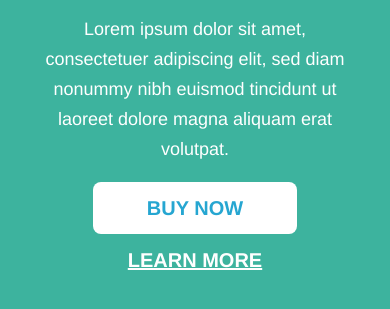
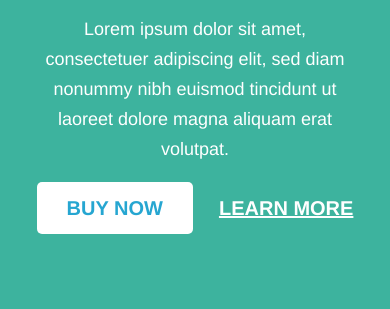
Before and after one commit to lucasAmarall/sportHere, a website: page index.html in a window 390 px wide. Shown: the part 472-781 px from the top of the page. Drawn offline with Linux system fonts and the light colour scheme.

Commit message:
first commit

```diff
--- a/css/style.css
+++ b/css/style.css
@@ -71,7 +71,7 @@ section.section-big {
     font-weight: 700;
     background-color: white;
     color: black;
-    border-radius: 8px;
+    border-radius: 5px;
     display: inline-block;
     line-height: 52px;
     animation: 4s cubic-bezier(1, 0.79, 0, 0.99);
@@ -79,6 +79,7 @@ section.section-big {
 .button-big{
     color:#26a6d1;
     padding: 0 30px;
+    margin: 0px 21px 0px 0px;
     background: white;
     text-decoration: none;
 }
@@ -387,10 +388,8 @@ footer img, footer p,.logo-footer,.apple-store{
     {
         margin: auto;
     }
-    .button{
-        display: block;
-        width: 40%;
-        min-width: 144px;
+    .big-text{
+        text-align: ju
     }
     .big-phone{
         width: 80%;
```
Also changed, not shown: README.md.
